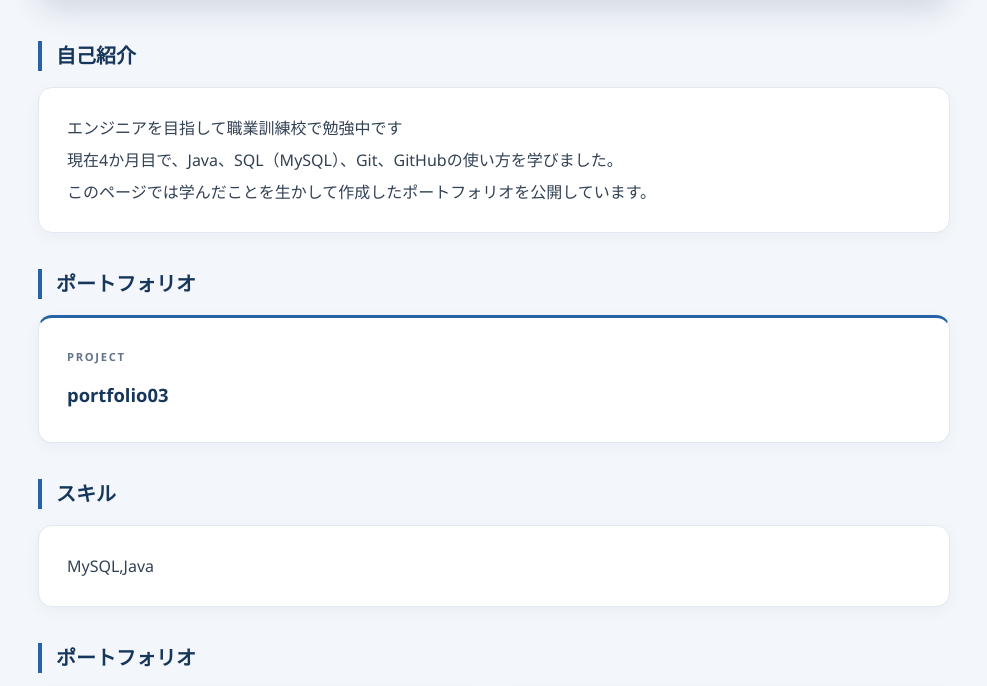
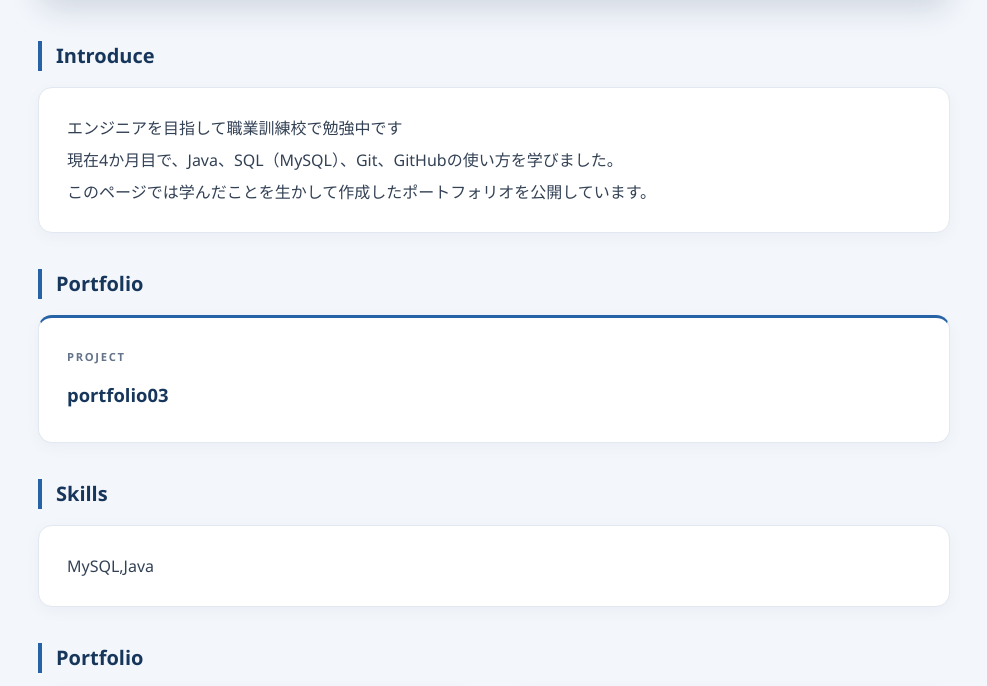
Before and after one commit to abe-sh1/abe-sh1.github.io, a plain HTML site: page index.html in a window 1280 px wide. Shown: the part 219-905 px from the top of the page, without its empty margins (146-1133 px from the left). Drawn offline with Linux system fonts and the light colour scheme.

Commit message:
chore: inde.htmlのコンテンツ更新
- レベル2見出しを英語に変更

```diff
--- a/index.html
+++ b/index.html
@@ -11,19 +11,19 @@
 
 <body>
 	<h1>ポートフォリオ公開サイト</h1>
-	<h2 class="reveal">自己紹介</h2>
+	<h2 class="reveal">Introduce</h2>
 	<p>
 		エンジニアを目指して職業訓練校で勉強中です<br>
 		現在4か月目で、Java、SQL（MySQL）、Git、GitHubの使い方を学びました。<br>
 		このページでは学んだことを生かして作成したポートフォリオを公開しています。
 	</p>
-	<h2 class="reveal">ポートフォリオ</h2>
+	<h2 class="reveal">Portfolio</h2>
 	<p class="portfolio-card">portfolio03</p>
-	<h2 class="reveal">スキル</h2>
+	<h2 class="reveal">Skills</h2>
 	<p>MySQL,Java</p>
 
 
-	<h2 class="reveal">ポートフォリオ</h2>
+	<h2 class="reveal">Portfolio</h2>
 	<div class="portfolio-grid">
 		<!-- 作品1：portfolio03 -->
 		<article class="portfolio-card reveal">
```
